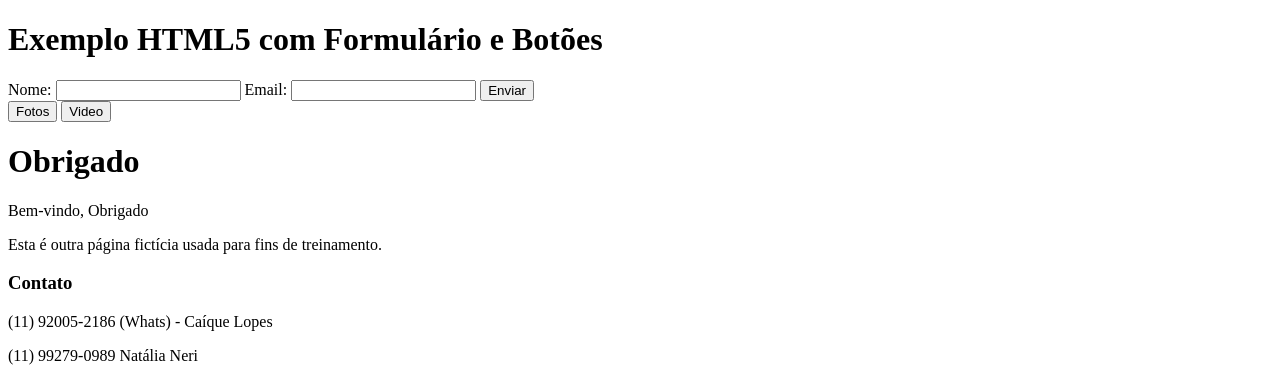
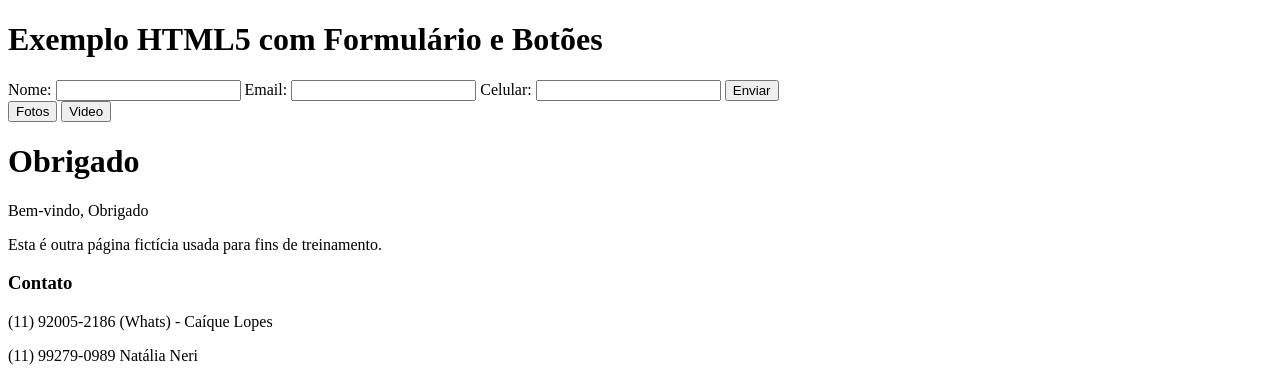
Before and after one commit to Caique-lopes/Tutoria, a plain HTML site: page index.html in a window 1280 px wide. Shown: the top 378 px of the page. Drawn offline with Linux system fonts and the light colour scheme.

Commit message:
Update index.html

```diff
--- a/index.html
+++ b/index.html
@@ -25,6 +25,9 @@ height="0" width="0" style="display:none;visibility:hidden"></iframe></noscript>
 
   <label for="email">Email:</label>
   <input type="email" id="email" name="email" required>
+
+  <label for="phone">Celular:</label>
+  <input type="tel" id="phone" name="phone" required>
 
   <button type="submit" onclick="DispararGTM('enviarFormulario')">Enviar</button>
 </form>
```
Lines whose indentation alone changed are shown as unchanged.
